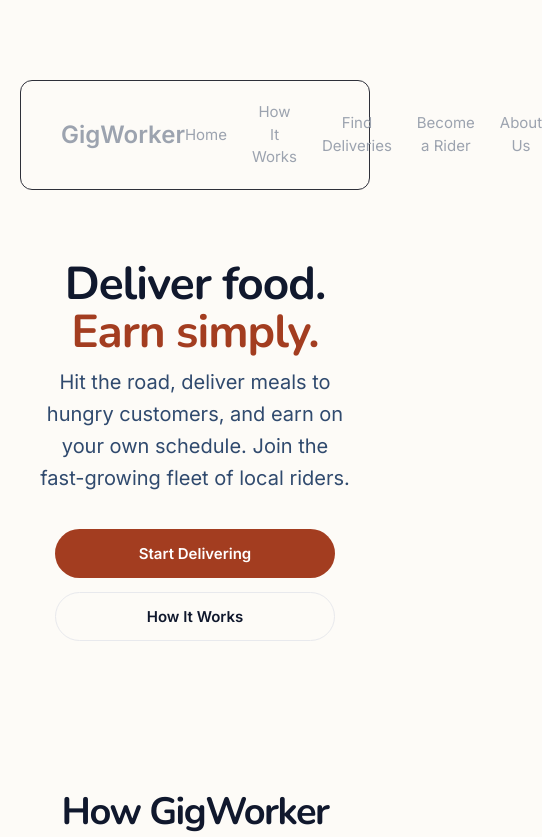
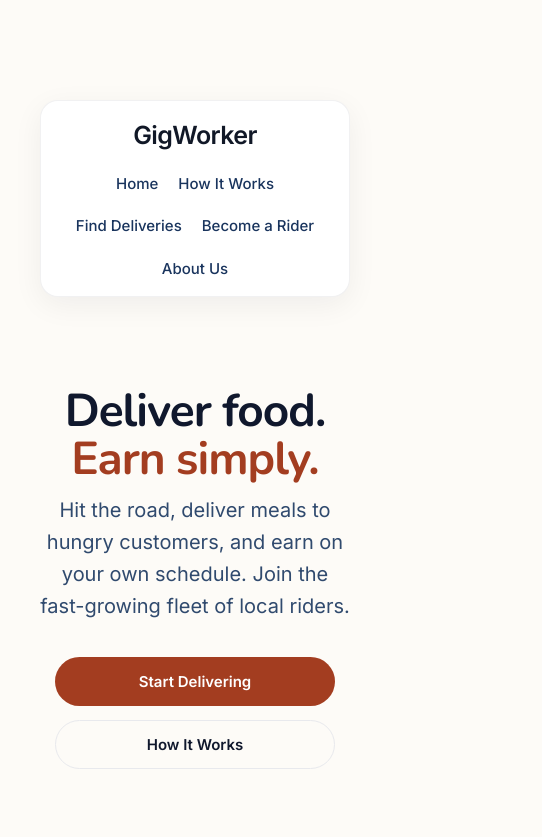
Before and after one commit to ShubhamMali-tech/Gig-Worker, a React (Vite) app: page / in a window 390 px wide. Shown: the top 837 px of the page, 542 px wide, since content can reach past the window. Built offline with nearby package versions, Linux system fonts and the light colour scheme.

Commit message:
navbar changed

```diff
--- a/src/components/Navbar.css
+++ b/src/components/Navbar.css
@@ -3,33 +3,74 @@ nav {
   justify-content: space-between;
   align-items: center;
 
-  padding: 20px 40px;
+  margin: 24px 40px 0;
+  padding: 16px 30px;
 
-  background: transparent;
-  border: 1px solid #2e303a;
-  border-radius: 12px;
+  background: #ffffff;
+
+  border: 1px solid rgba(17, 24, 39, 0.06);
+  border-radius: 18px;
+
+  box-shadow:
+    0 8px 30px rgba(17, 24, 39, 0.06);
 
   box-sizing: border-box;
 }
 
 nav strong {
-  font-size: 24px;
-  color: #9ca3af;
+  font-size: 25px;
+  font-weight: 700;
+  color: #111827;
+  letter-spacing: -0.6px;
 }
 
 nav div {
   display: flex;
   align-items: center;
-  gap: 25px;
+  gap: 36px;
 }
 
 nav a {
-  color: #9ca3af;
+  color: #19345d;
   text-decoration: none;
-  font-size: 15px;
-  transition: color 0.2s ease;
+
+  font-size: 16px;
+  font-weight: 500;
+  line-height: 1.5;
+
+  transition:
+    color 0.2s ease,
+    transform 0.2s ease;
 }
 
 nav a:hover {
-  color: #f3f4f6;
+  color: #b33f1f;
+  transform: translateY(-1px);
 }
+
+@media (max-width: 900px) {
+  nav {
+    margin: 20px;
+    padding: 16px 22px;
+  }
+
+  nav div {
+    gap: 20px;
+  }
+
+  nav a {
+    font-size: 15px;
+  }
+}
+
+@media (max-width: 700px) {
+  nav {
+    flex-direction: column;
+    gap: 18px;
+  }
+
+  nav div {
+    flex-wrap: wrap;
+    justify-content: center;
+  }
+}
```
